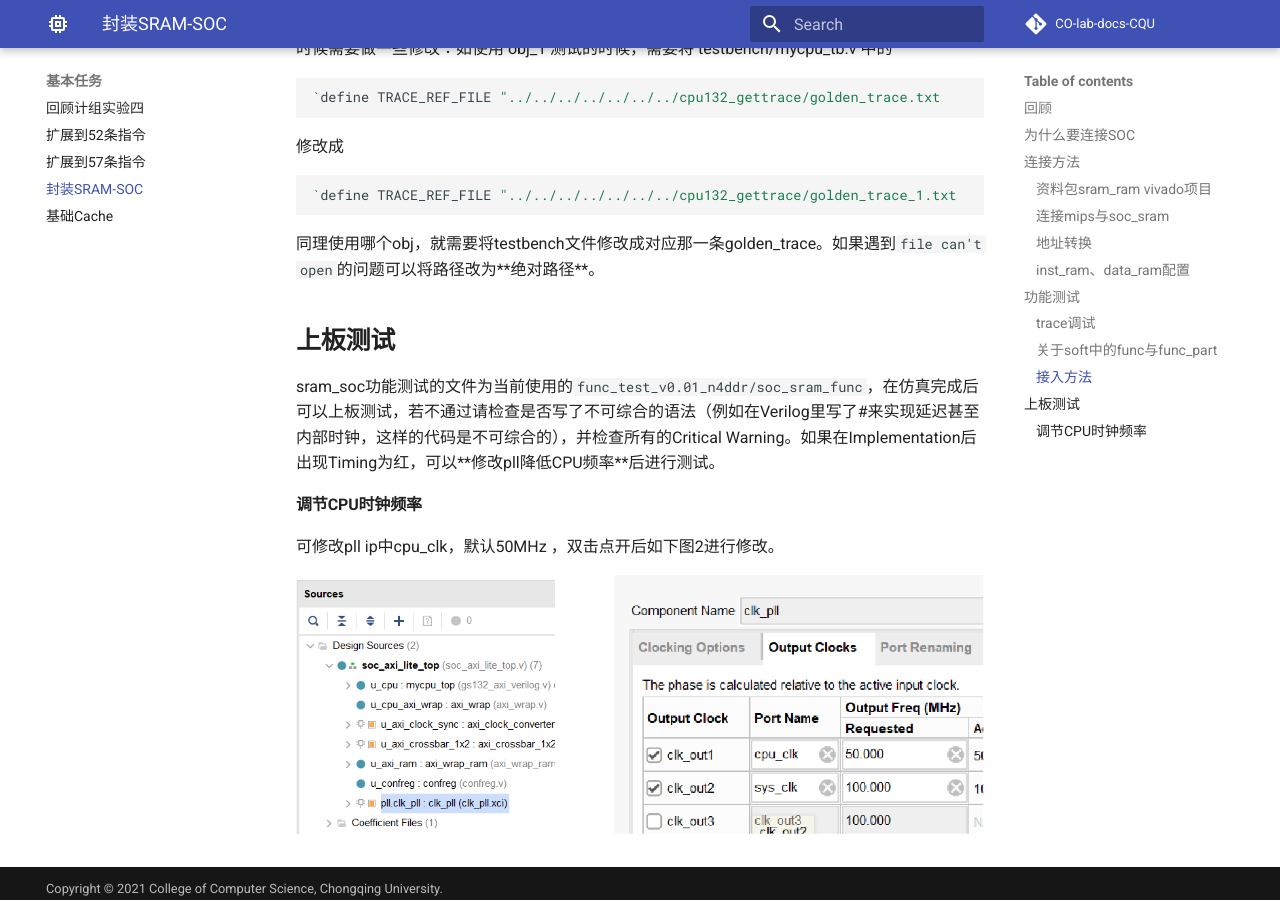
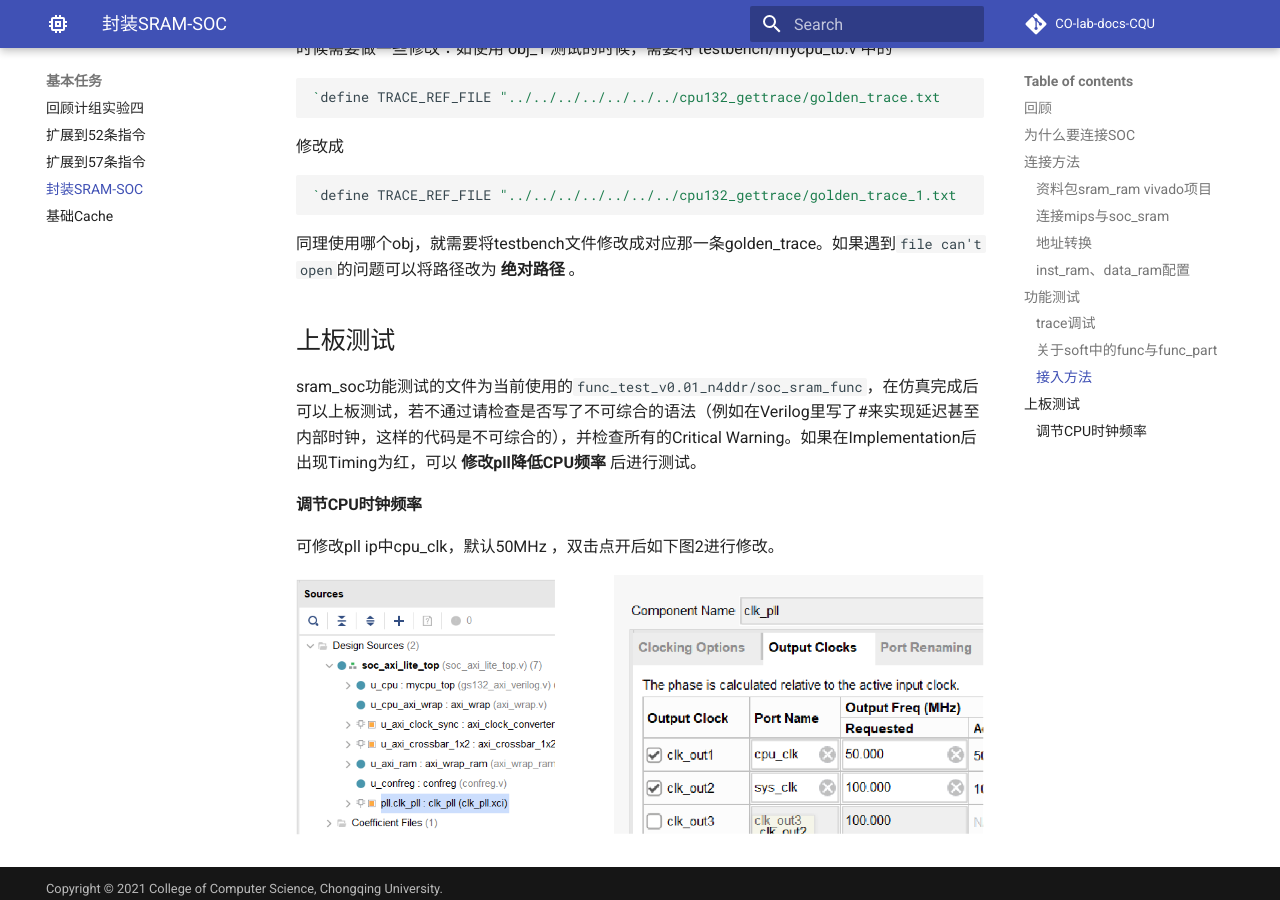
Before and after one commit to CQU-CS-LABs/CO-lab-docs-CQU, an MkDocs documentation site: the page built from docs/basic/sram_soc.md, in a window 1280 px wide and 900 px high, scrolled down 5124 px. Built offline with MkDocs 1.6.1 and Material for MkDocs 9.7.7, drawn with Linux system fonts in a browser that asks for light colours; comment, search, counter and statistics services are not loaded; some of the changed text lies outside the part shown.

Commit message:
change bold format

````diff
--- a/docs/basic/sram_soc.md
+++ b/docs/basic/sram_soc.md
@@ -12,16 +12,16 @@
 
 ![img](../img/sram_soc_2.png)
 
-- **clk**: 时钟信号
-- **en**: 使能信号，使用时置1
-- **addr**: 读写地址
-- **wen**: 写使能信号，标志写入的位置（0000标志不写入，1100写入前半字，0011写入后半字，1111写入字）
-- **wdata**: 写入RAM的数据
-- **rdata**: 从RAM中读出的数据
+-  **clk** : 时钟信号
+-  **en** : 使能信号，使用时置1
+-  **addr** : 读写地址
+-  **wen** : 写使能信号，标志写入的位置（0000标志不写入，1100写入前半字，0011写入后半字，1111写入字）
+-  **wdata** : 写入RAM的数据
+-  **rdata** : 从RAM中读出的数据
 
 综上，我们仅仅还是做了一个具有57条指令的CPU，那么，我们为什么要做一个SOC
 
-## **为什么要连接SOC**
+## 为什么要连接SOC
 
 - 搭建SOC系统，连接外设
 
@@ -32,7 +32,7 @@
 - 可以上板
 - 运行程序，成为真正的片上系统
 
-## **连接方法**
+## 连接方法
 
 #### 资料包sram_ram vivado项目
 
@@ -77,11 +77,11 @@ mmu模块在[Yangyu Chen/CO-lab-material-CQU/tree/2021/ref_code/mmu](https://git
 
 ## 功能测试
 
-独立测试程序比较简单，因此在通过了前6类指令的独立测试后，**还不能认为我们的CPU实现正确**，我们现在需要运行更加复杂的**功能测试**程序。该功能测试程序包含89个测试点，测试了指令、延迟槽、异常等情况。
+独立测试程序比较简单，因此在通过了前6类指令的独立测试后， **还不能认为我们的CPU实现正确** ，我们现在需要运行更加复杂的 **功能测试** 程序。该功能测试程序包含89个测试点，测试了指令、延迟槽、异常等情况。
 
-1. #### **trace调试**
+1. #### trace调试
 
-接入soc后，我们引入了trace调试机制，可以**自动化地定位**到我们cpu运行错误的地方。关于trace调试说明请参考`doc/龙芯杯/A11_Trace 比对机制使用说明_v1.00`文档。为了进行trace调试，我们需要在mycpu_top模块引出相关的**比对信号**——`debug_wb_pc`, `debug_wb_rf_wen`, `debug_wb_rf_num`,`debug_wb_wdata`。
+接入soc后，我们引入了trace调试机制，可以 **自动化地定位** 到我们cpu运行错误的地方。关于trace调试说明请参考`doc/龙芯杯/A11_Trace 比对机制使用说明_v1.00`文档。为了进行trace调试，我们需要在mycpu_top模块引出相关的 **比对信号** ——`debug_wb_pc`, `debug_wb_rf_wen`, `debug_wb_rf_num`,`debug_wb_wdata`。
 
 运行仿真时，Tcl控制台会每个10000ns输出当前仿真的时间，以及当前 debug_wb_pc 的值。每通过一个测试点还会输出通过的测试点编号。
 
@@ -108,7 +108,7 @@ Test begin!
     mycpu    : PC = 0xbfc58298, wb_rf_wnum = 0x08, wb_rf_wdata = 0xf6865a84
 ```
 
-1. #### **关于soft中的func与func_part**
+1. #### 关于soft中的func与func_part
 
 func是所有的57条指令的总测试集，共89个测试点。
 
@@ -122,7 +122,7 @@ func_part目录包含三个obj文件：
 
 从测试点65开始涉及异常。因此在测试异常相关指令时，我们可以使用obj_3直接进行测试，而不用等待前面的测试点通过。
 
-1. #### **接入方法**
+1. #### 接入方法
 
 由于功能测试被拆成了三个部分，因此我们的golden_trace也生成了三个部分，所以在使用trace的时候需要做一些修改：如使用 obj_1 测试的时候，需要将 testbench/mycpu_tb.v 中的
 
@@ -136,13 +136,13 @@ func_part目录包含三个obj文件：
 `define TRACE_REF_FILE "../../../../../../../cpu132_gettrace/golden_trace_1.txt
 ```
 
-同理使用哪个obj，就需要将testbench文件修改成对应那一条golden_trace。如果遇到`file can't open`的问题可以将路径改为**绝对路径**。
+同理使用哪个obj，就需要将testbench文件修改成对应那一条golden_trace。如果遇到`file can't open`的问题可以将路径改为 **绝对路径** 。
 
-## **上板测试**
+## 上板测试
 
-sram_soc功能测试的文件为当前使用的`func_test_v0.01_n4ddr/soc_sram_func`，在仿真完成后可以上板测试，若不通过请检查是否写了不可综合的语法（例如在Verilog里写了#来实现延迟甚至内部时钟，这样的代码是不可综合的），并检查所有的Critical Warning。如果在Implementation后出现Timing为红，可以**修改pll降低CPU频率**后进行测试。
+sram_soc功能测试的文件为当前使用的`func_test_v0.01_n4ddr/soc_sram_func`，在仿真完成后可以上板测试，若不通过请检查是否写了不可综合的语法（例如在Verilog里写了#来实现延迟甚至内部时钟，这样的代码是不可综合的），并检查所有的Critical Warning。如果在Implementation后出现Timing为红，可以 **修改pll降低CPU频率** 后进行测试。
 
-#### **调节CPU时钟频率**
+#### 调节CPU时钟频率
 
 可修改pll ip中cpu_clk，默认50MHz ，双击点开后如下图2进行修改。
 
````
